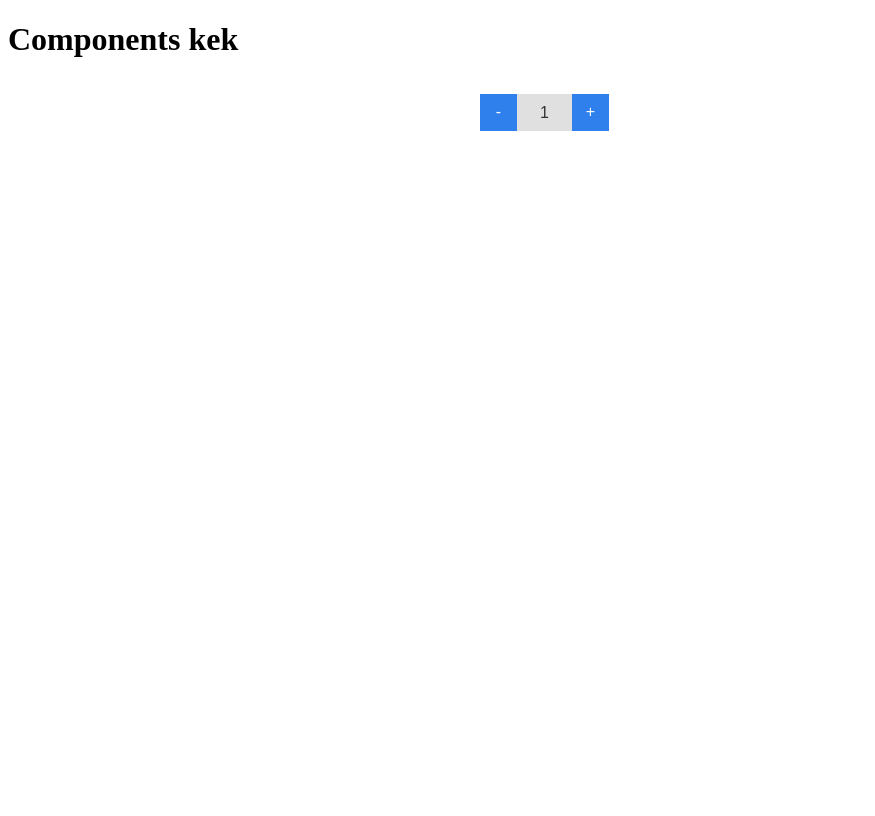
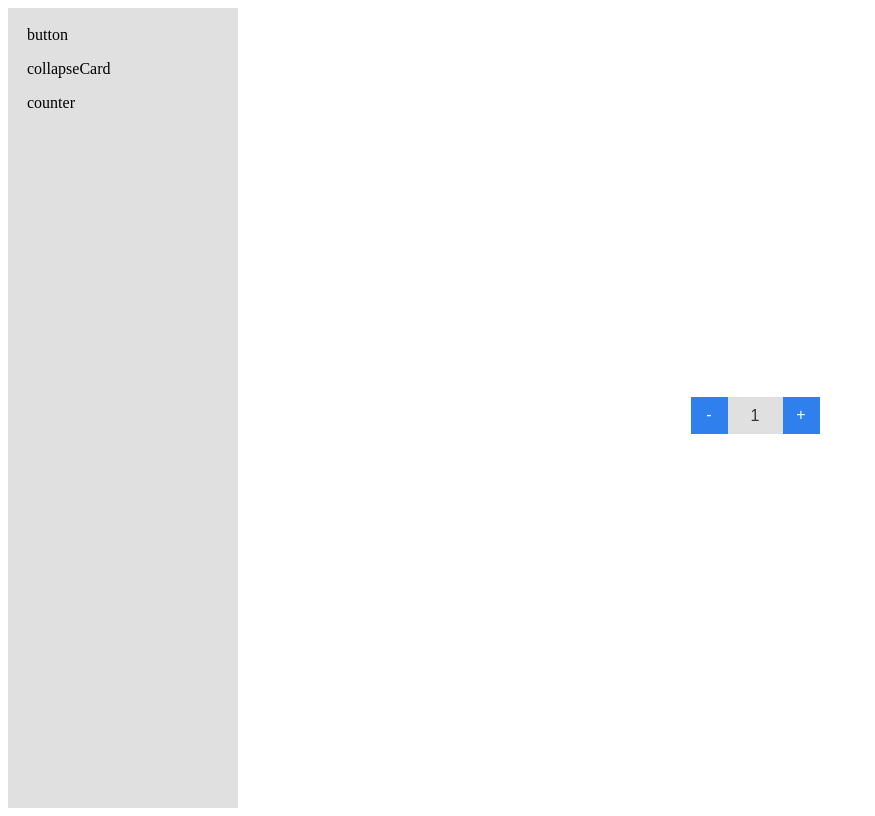
Before and after one commit to hoodsey20/components-collection, a website: page index.html in a window 1280 px wide. Shown: the whole page, without its empty margins (0-875 px from the left). Drawn offline with Linux system fonts and the light colour scheme.

Commit message:
добавил watcher для отслеживания компонентов, вывожу их в меню

```diff
--- a/index.html
+++ b/index.html
@@ -5,19 +5,18 @@
     <meta http-equiv="X-UA-Compatible" content="IE=edge">
     <title>Page Title</title>
     <meta name="viewport" content="width=device-width, initial-scale=1">
-    <!-- <link rel="stylesheet" type="text/css" media="screen" href="main.css" /> -->
+    <link rel="stylesheet" type="text/css" media="screen" href="main.css" />
 </head>
 <body>
-    <h1>Components kek</h1>
-    <div class="component-container">
-
-    </div>
-    <style>
-        .component-container {
-            width: 320px;
-            margin: 10px auto;
-        }
-    </style>
+    <section class="app">
+        <div class="app__menuContainer">
+            <ul class="app__menu"></ul>
+        </div>
+            <main class="app__main">
+                <div class="component-container">
+                </div>
+            </main>
+    </section>
     <script src="main.js"></script>
 </body>
 </html>
--- /dev/null
+++ b/main.css
@@ -0,0 +1,34 @@
+.app {
+    display: flex;
+    min-height: 100vh;
+}
+
+.app__menuContainer {
+    background-color: #E0E0E0;
+}
+
+.app__menu {
+    list-style-type: none;
+    padding: 10px 15px;
+    margin: 0;
+    min-width: 200px;
+}
+
+.app__menu li {
+    display: block;
+    padding: 8px 4px;
+    cursor: pointer;
+}
+
+.app__main {
+    display: flex;
+    flex-direction: column;
+    align-items: center;
+    justify-content: center;
+    flex-grow: 2;
+}
+
+.component-container {
+    width: 320px;
+    text-align: center;
+}
--- a/main.js
+++ b/main.js
@@ -1,6 +1,25 @@
 const container = document.querySelector('.component-container');
+const menu = document.querySelector('.app__menu');
 
-// todo: async fetch component
+function addMenuItem(name) {
+    const item = document.createElement('LI');
+    item.innerText = name;
+    menu.appendChild(item);
+}
+
+function getComponentsList() {
+    fetch('components.json')
+        .then(res => res.json())
+        .then(data => {
+            data.forEach(element => {
+                addMenuItem(element);
+            });
+        })
+        .catch((error) => alert(error.message))
+}
+
+getComponentsList();
+
 
 async function fetchComponent(endpoint) {
     const path = {
@@ -34,8 +53,6 @@ async function fetchComponent(endpoint) {
         script.src = path.JS;
         document.body.appendChild(script);
     }
-
-
 }
 
 console.log('container2', container);
```
Also changed, not shown: TODO.md (+1 -1 lines), package.json (+7 -2 lines), watch-components.js (added, +28 -0 lines), components.json (added), components/button/style.css (added), components/button/template.html (added), 2 other files.
